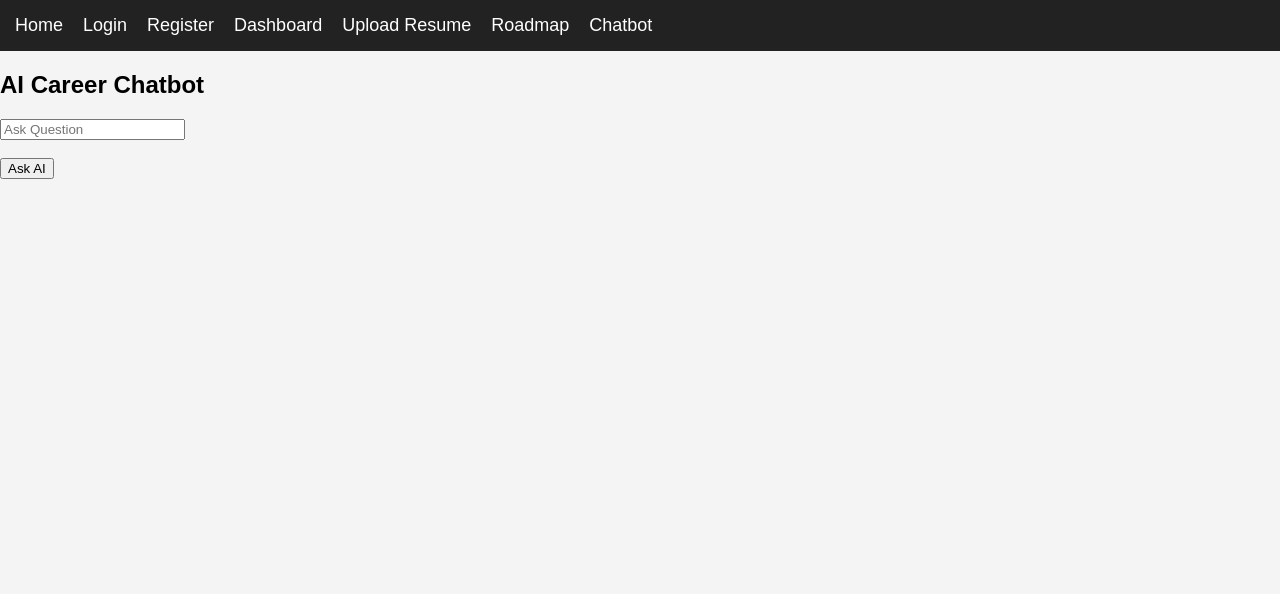
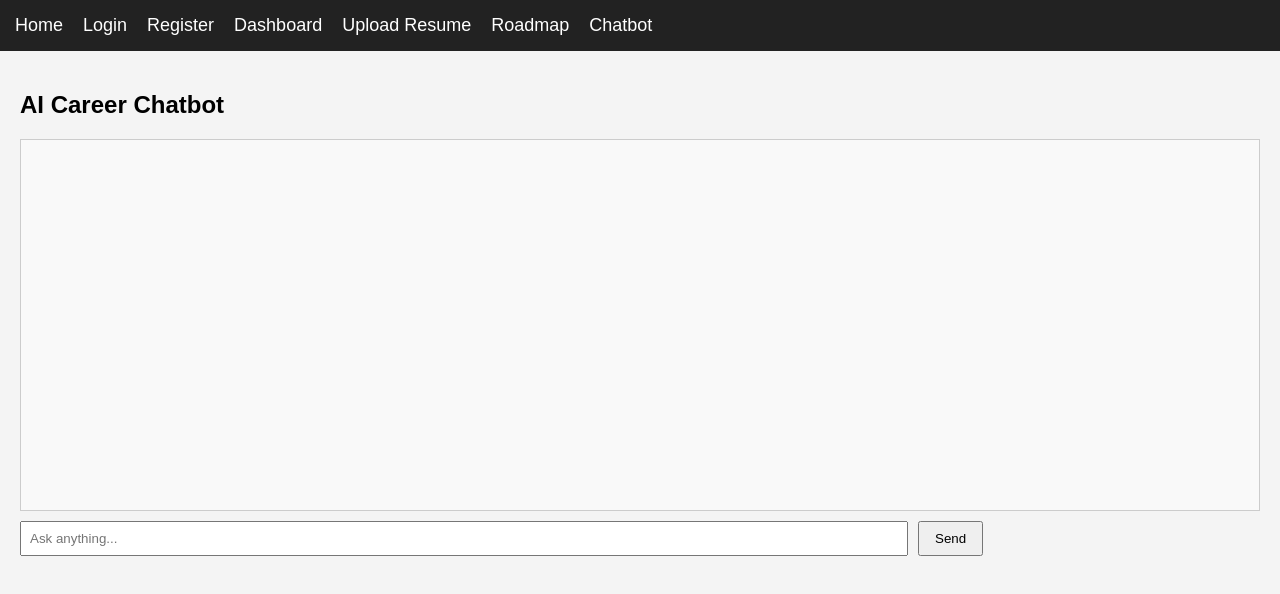
Before and after one commit to harathirk02-bit/ai-chat-frontend, a React (Create React App) app: page /chatbot in a window 1280 px wide. Shown: the top 594 px of the page. Built offline with nearby package versions, Linux system fonts and the light colour scheme.

Commit message:
Updated chatbot frontend with AI chat UI

```diff
--- a/src/pages/Chatbot.jsx
+++ b/src/pages/Chatbot.jsx
@@ -4,113 +4,117 @@ import axios from "axios";
 function Chatbot() {
 
   const [question, setQuestion] = useState("");
-
-  const [reply, setReply] = useState("");
+  const [chat, setChat] = useState([]);
+  const [loading, setLoading] = useState(false);
 
   const askQuestion = async () => {
 
     const token = localStorage.getItem("token");
 
-    if(!token){
+    if (!token) {
+      alert("Please Login First");
+      return;
+    }
 
-      alert("Please Login First");
+    const userMessage = question;
 
-      return;
+    setChat((prev) => [
+      ...prev,
+      { sender: "user", text: userMessage }
+    ]);
 
-    }
+    setQuestion("");
+    setLoading(true);
 
     try {
 
-      const response = await axios.get(
-
+      const response = await axios.post(
         "https://ai-chat-backend-wtaf.onrender.com/chatbot",
-
+        { question: userMessage },
         {
-
-          params:{
-
-            question:question
-
-          },
-
-          headers:{
-
-            Authorization:`Bearer ${token}`
-
+          headers: {
+            Authorization: `Bearer ${token}`,
+            "Content-Type": "application/json"
           }
-
         }
-
       );
 
-      setReply(
+      setChat((prev) => [
+        ...prev,
+        { sender: "ai", text: response.data.reply }
+      ]);
 
-        response.data.response.reply
-
-      );
-
+    } catch (error) {
+      console.log(error);
+      alert("Chatbot Error");
     }
 
-    catch(error){
-
-      console.log(error);
-
-      alert("Chatbot Error");
-
-    }
-
+    setLoading(false);
   };
 
   return (
-
-    <div>
+    <div style={{ padding: "20px" }}>
 
       <h2>AI Career Chatbot</h2>
 
+      {/* CHAT BOX */}
+      <div
+        style={{
+          border: "1px solid #ccc",
+          height: "350px",
+          overflowY: "auto",
+          padding: "10px",
+          background: "#f9f9f9"
+        }}
+      >
+        {chat.map((msg, index) => (
+          <div
+            key={index}
+            style={{
+              textAlign: msg.sender === "user" ? "right" : "left",
+              margin: "10px"
+            }}
+          >
+            <span
+              style={{
+                display: "inline-block",
+                padding: "10px",
+                borderRadius: "10px",
+                background: msg.sender === "user" ? "#DCF8C6" : "#fff",
+                border: "1px solid #ddd"
+              }}
+            >
+              <b>{msg.sender === "user" ? "You" : "AI"}:</b> {msg.text}
+            </span>
+          </div>
+        ))}
+
+        {/* TYPING INDICATOR */}
+        {loading && (
+          <div style={{ textAlign: "left", margin: "10px" }}>
+            <i>AI is typing...</i>
+          </div>
+        )}
+      </div>
+
+      {/* INPUT */}
       <input
-
         type="text"
-
-        placeholder="Ask Question"
-
+        placeholder="Ask anything..."
         value={question}
-
-        onChange={(e)=>
-
-          setQuestion(
-
-            e.target.value
-
-          )
-
-        }
-
+        onChange={(e) => setQuestion(e.target.value)}
+        style={{ width: "70%", padding: "8px", marginTop: "10px" }}
       />
 
-      <br /><br />
-
       <button
-
         onClick={askQuestion}
-
+        style={{ padding: "8px 15px", marginLeft: "10px" }}
       >
-
-        Ask AI
-
+        Send
       </button>
 
-      <br /><br />
-
-      <h3>
-
-        {reply}
-
-      </h3>
-
     </div>
-
   );
-
 }
 
 export default Chatbot;
```
